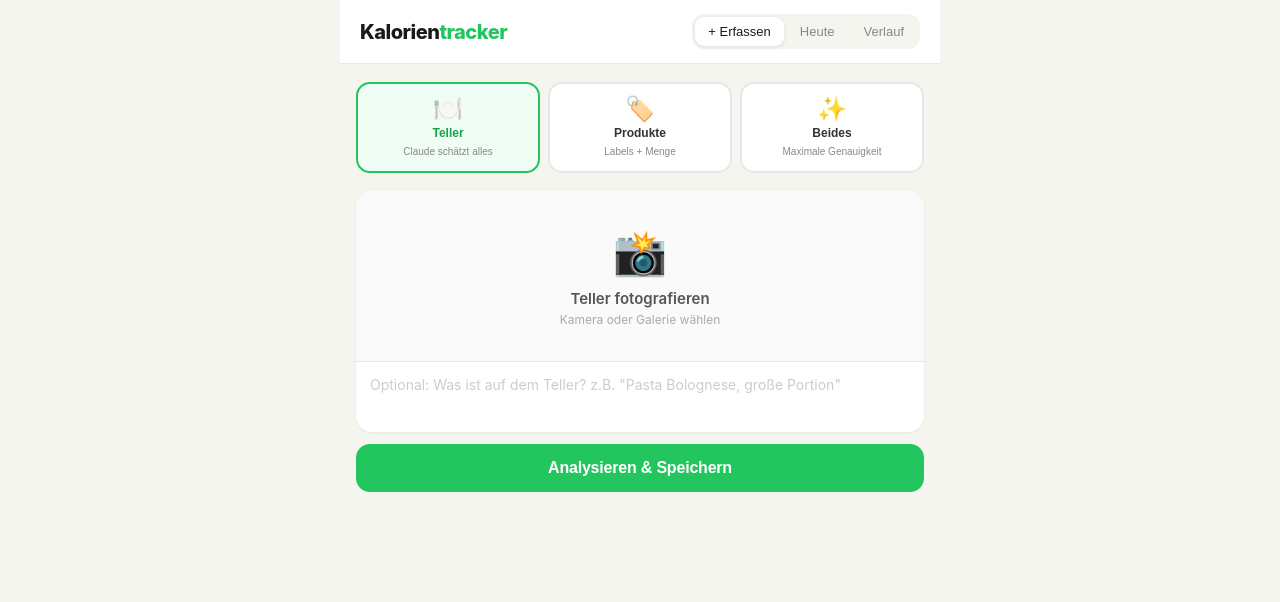
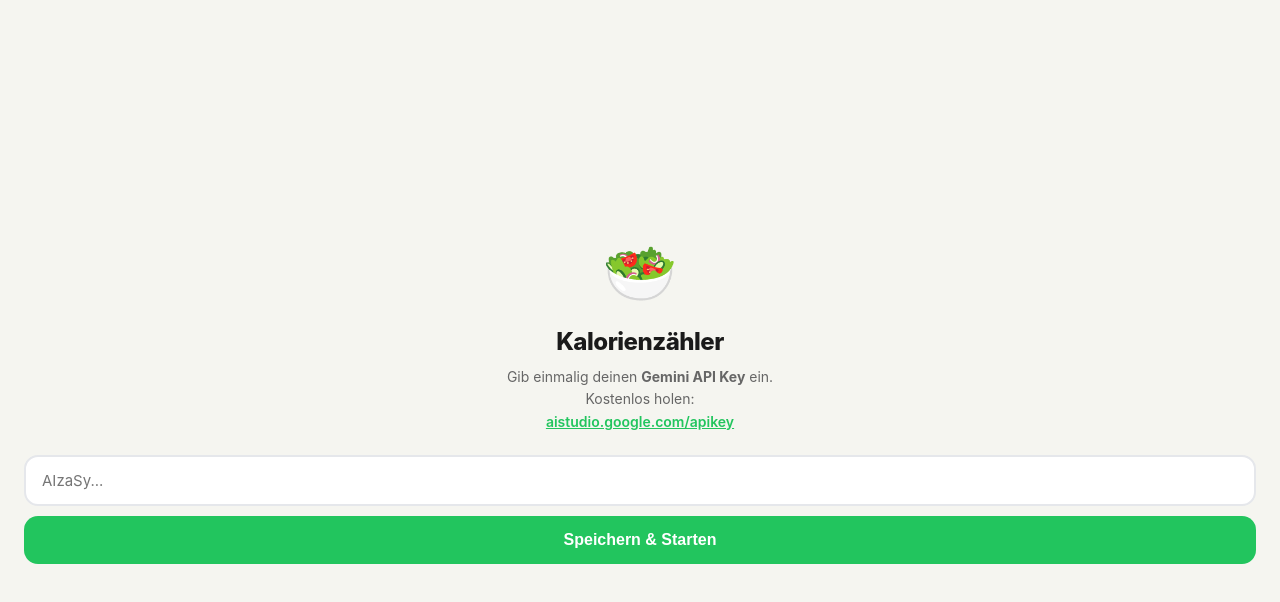
Before and after one commit to Learngermanfast/kalorienzaehler, a plain HTML site: page index.html in a window 1280 px wide. Drawn offline with Linux system fonts and the light colour scheme.

Commit message:
Security: API key aus Code entfernt, nur noch localStorage

```diff
--- a/index.html
+++ b/index.html
@@ -258,9 +258,41 @@
       .macros { grid-template-columns: repeat(2,1fr); }
       .mode-btn .ms { display: none; }
     }
+
+    #setup {
+      position:fixed;inset:0;background:#f5f5f0;z-index:999;
+      display:flex;flex-direction:column;align-items:center;justify-content:center;
+      padding:32px 24px;text-align:center;
+    }
+    #setup .si{font-size:60px;margin-bottom:18px}
+    #setup h2{font-size:24px;font-weight:800;margin-bottom:10px;letter-spacing:-.5px}
+    #setup p{font-size:14px;color:#666;margin-bottom:22px;line-height:1.6}
+    #setup a{color:var(--green);font-weight:600}
+    #setup input{
+      width:100%;padding:14px 16px;border:2px solid var(--border);
+      border-radius:14px;font-size:15px;font-family:inherit;
+      margin-bottom:10px;transition:border-color .2s;
+    }
+    #setup input:focus{outline:none;border-color:var(--green)}
+    #setup .sb{
+      width:100%;padding:15px;background:var(--green);color:#fff;
+      border:none;border-radius:14px;font-size:16px;font-weight:700;cursor:pointer;
+    }
+    #setup .serr{color:#dc2626;font-size:13px;margin-top:8px;display:none}
+    .cog{background:none;border:none;font-size:18px;cursor:pointer;opacity:.45;padding:4px}
+    .cog:hover{opacity:.9}
   </style>
 </head>
 <body>
+<div id="setup" style="display:none">
+  <div class="si">🥗</div>
+  <h2>Kalorienzähler</h2>
+  <p>Gib einmalig deinen <strong>Gemini API Key</strong> ein.<br/>
+  Kostenlos holen:<br/><a href="https://aistudio.google.com/apikey" target="_blank">aistudio.google.com/apikey</a></p>
+  <input id="keyIn" type="text" placeholder="AIzaSy..." autocomplete="off" autocorrect="off" spellcheck="false"/>
+  <button class="sb" onclick="saveKey()">Speichern & Starten</button>
+  <div class="serr" id="keyErr">Bitte einen gültigen Key eingeben (beginnt mit AIzaSy)</div>
+</div>
 
 <header>
   <h1>Kalorien<span>tracker</span></h1>
@@ -269,6 +301,7 @@
     <button onclick="showPage('today')">Heute</button>
     <button onclick="showPage('history')">Verlauf</button>
   </nav>
+  <button class="cog" onclick="showSetup()" title="API Key ändern">⚙️</button>
 </header>
 
 <!-- ═══════════════════ LOG ═══════════════════ -->
@@ -355,8 +388,8 @@
 </div>
 
 <script>
-const GEMINI_KEY = "AIzaSyAoKb8y6WxVvp1GypbU_PWTEoNchqHzDrc";
-const GEMINI_URL = `https://generativelanguage.googleapis.com/v1/models/gemini-1.5-flash-latest:generateContent?key=${GEMINI_KEY}`;
+const getKey = () => localStorage.getItem("gemini_key") || "";
+const getURL = () => `https://generativelanguage.googleapis.com/v1/models/gemini-1.5-flash-latest:generateContent?key=${getKey()}`;
 
 // ══════════════ STORAGE ══════════════
 function loadMeals() {
@@ -474,7 +507,7 @@ function toB64(file) {
 
 // ══════════════ GEMINI CALL ══════════════
 async function callGemini(parts) {
-  const res = await fetch(GEMINI_URL, {
+  const res = await fetch(getURL(), {
     method: 'POST',
     headers: {'Content-Type':'application/json'},
     body: JSON.stringify({ contents: [{ parts }] })
@@ -734,6 +767,21 @@ if ('serviceWorker' in navigator) {
     regs.forEach(r => r.unregister());
   });
 }
+
+function saveKey() {
+  const k = document.getElementById('keyIn').value.trim();
+  if (!k.startsWith('AIzaSy')) {
+    document.getElementById('keyErr').style.display = 'block'; return;
+  }
+  localStorage.setItem('gemini_key', k);
+  document.getElementById('setup').style.display = 'none';
+}
+function showSetup() {
+  document.getElementById('keyIn').value = getKey();
+  document.getElementById('setup').style.display = 'flex';
+}
+// Show setup on first run
+if (!getKey()) document.getElementById('setup').style.display = 'flex';
 </script>
 </body>
 </html>
```
